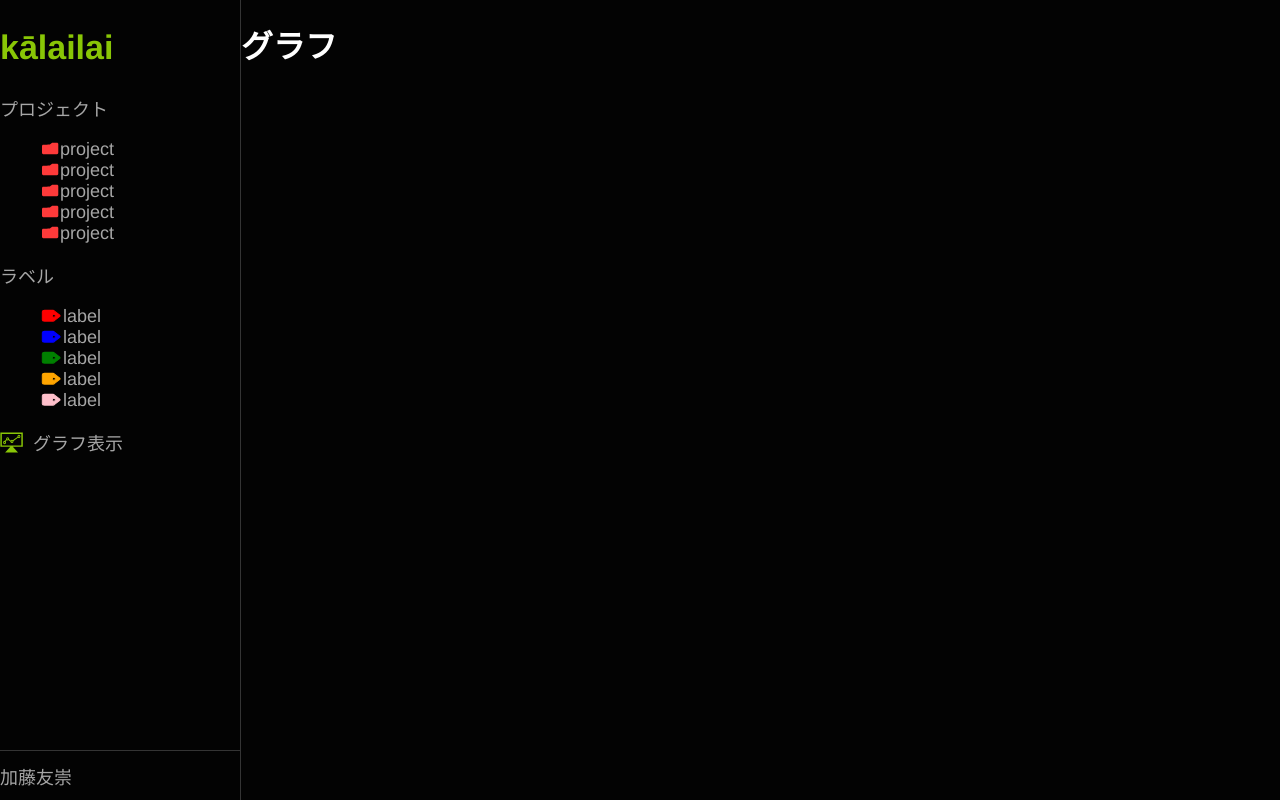
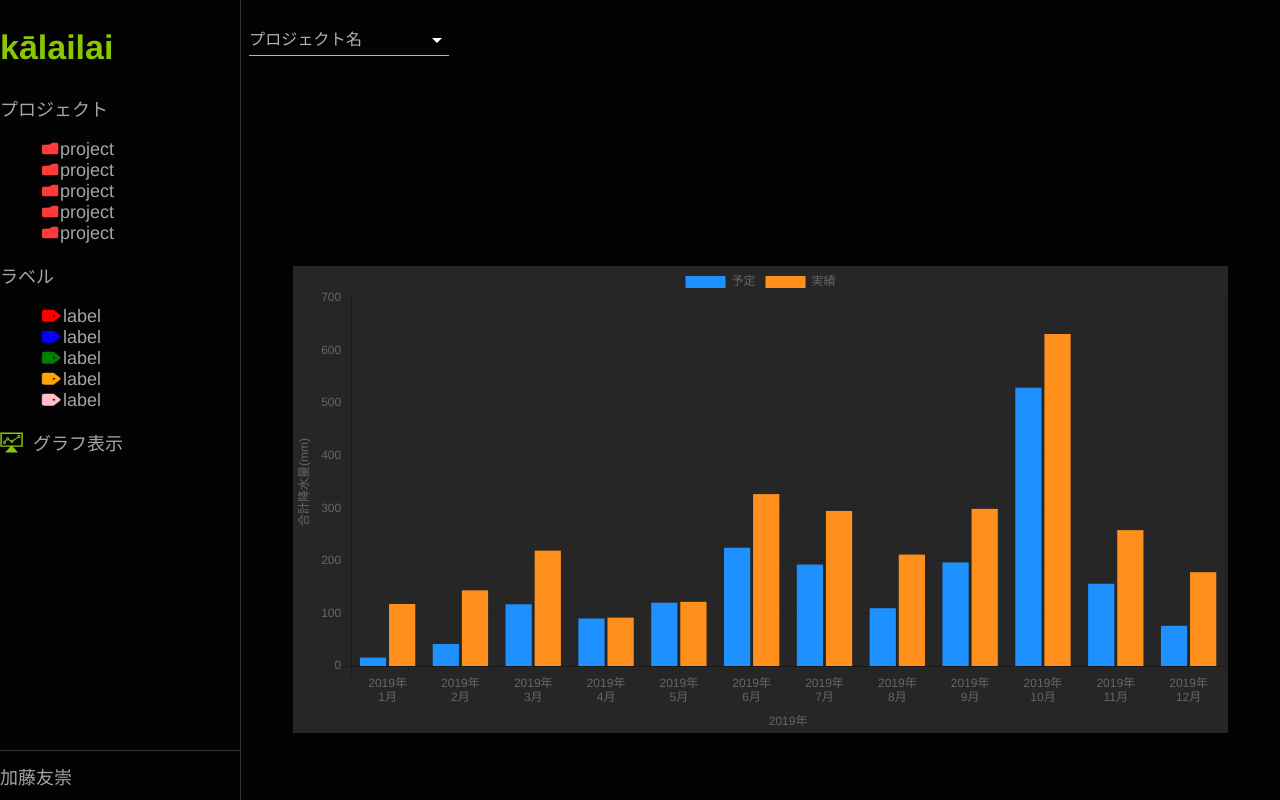
Before and after one commit to tomotaka-kato/dhw-last-project, a React (Create React App) app: page /Graph in a window 1280 px wide. Built offline with nearby package versions, Linux system fonts and the light colour scheme.

Commit message:
タスクオブジェクトのインターフェースを定義

```diff
--- a/package.json
+++ b/package.json
@@ -3,6 +3,7 @@
   "version": "0.1.0",
   "private": true,
   "dependencies": {
+    "@material-ui/core": "^4.11.3",
     "@testing-library/jest-dom": "^5.11.4",
     "@testing-library/react": "^11.1.0",
     "@testing-library/user-event": "^12.1.10",
@@ -11,6 +12,7 @@
     "@types/react": "^17.0.0",
     "@types/react-dom": "^17.0.0",
     "chart.js": "^2.9.4",
+    "moment": "^2.29.1",
     "react": "^17.0.1",
     "react-chartjs-2": "^2.11.1",
     "react-dom": "^17.0.1",
@@ -44,6 +46,7 @@
     ]
   },
   "devDependencies": {
+    "@types/moment": "^2.13.0",
     "@types/react-chartjs-2": "^2.5.7",
     "@types/react-router-dom": "^5.1.7",
     "node-sass": "^5.0.0"
--- a/src/components/pages/app/App.module.scss
+++ b/src/components/pages/app/App.module.scss
@@ -4,16 +4,16 @@
   background-color: #030303;
 }
 
-
-.side-nav  {
+.side-nav {
   width: 240px;
   min-width: 240px;
 }
 
-.main  {
+.main {
   color: white;
   width: calc(100vw - 240px);
   min-width: 1000px;
+  max-width: 1500px;
   overflow-x: auto;
   background-color: #030303;
 }
--- a/src/components/pages/app/App.tsx
+++ b/src/components/pages/app/App.tsx
@@ -3,9 +3,17 @@ import TaskTemplate from '../../templates/taskTemplate/TaskTemplate';
 import GraphTemplate from 'components/templates/graphTemplate/GraphTemplate';
 import style from './App.module.scss';
 import { BrowserRouter as Router, Route } from 'react-router-dom';
+import { createMuiTheme, ThemeProvider } from '@material-ui/core/styles';
+
+const theme = createMuiTheme({
+  palette: {
+    type: 'dark',
+  },
+});
 
 function App() {
   return (
+    <ThemeProvider theme={theme}>
       <div className={style.App}>
         <Router>
           <SideNav className={style['side-nav']} />
@@ -20,6 +28,7 @@ function App() {
           />
         </Router>
       </div>
+    </ThemeProvider>
   );
 }
 
--- a/src/components/templates/graphTemplate/GraphTemplate.tsx
+++ b/src/components/templates/graphTemplate/GraphTemplate.tsx
@@ -1,11 +1,210 @@
+import { Bar } from 'react-chartjs-2';
+import style from './graphTemplate.module.scss';
+import Select from '@material-ui/core/Select';
+import Input from '@material-ui/core/Input';
+import InputLabel from '@material-ui/core/InputLabel';
+import MenuItem from '@material-ui/core/MenuItem';
+import FormControl from '@material-ui/core/FormControl';
+
+import Chip from '@material-ui/core/Chip';
+import {
+  createStyles,
+  makeStyles,
+  useTheme,
+  Theme,
+} from '@material-ui/core/styles';
+
+import React from 'react';
+
 interface Prop {
   className: string;
 }
 
-const render = (prop: Prop) => (
-  <main className={prop.className}>
-    <h1>グラフ</h1>
-  </main>
+const graphData = {
+  labels: [
+    // 軸ラベル
+    // 各ラベルを配列にすることで軸ラベルが改行されて表示される
+    ['2019年', '1月'],
+    ['2019年', '2月'],
+    ['2019年', '3月'],
+    ['2019年', '4月'],
+    ['2019年', '5月'],
+    ['2019年', '6月'],
+    ['2019年', '7月'],
+    ['2019年', '8月'],
+    ['2019年', '9月'],
+    ['2019年', '10月'],
+    ['2019年', '11月'],
+    ['2019年', '12月'],
+  ],
+  datasets: [
+    // 表示するデータセット
+    {
+      data: [
+        16,
+        42,
+        117.5,
+        90.5,
+        120.5,
+        225,
+        193,
+        110,
+        197,
+        529.5,
+        156.5,
+        76.5,
+      ],
+      backgroundColor: 'rgba(30, 144, 255, 1)', // <--追加
+      label: '予定',
+    },
+    {
+      data: [
+        118,
+        144,
+        219.5,
+        92.105,
+        122.105,
+        327,
+        295,
+        212,
+        299,
+        631.5,
+        258.5,
+        178.5,
+      ],
+      backgroundColor: 'rgba(255, 144, 30, 1)', // <--追加
+      label: '実績',
+    },
+  ],
+};
+
+/** グラフオプション */
+const graphOption = {
+  scales: {
+    xAxes: [
+      // x軸設定
+      {
+        scaleLabel: {
+          // 軸ラベル設定
+          display: true,
+          labelString: '2019年',
+        },
+      },
+    ],
+    yAxes: [
+      // y軸設定
+      {
+        scaleLabel: {
+          display: true,
+          labelString: '合計降水量(mm)',
+        },
+      },
+    ],
+  },
+};
+
+// プロジェクト一覧
+const projectNames = [
+  'プロジェクト1',
+  'プロジェクト2',
+  'プロジェクト3',
+  'プロジェクト4',
+  'プロジェクト5',
+  'プロジェクト6',
+  'プロジェクト7',
+  'プロジェクト8',
+  'プロジェクト9',
+  'プロジェクト10',
+];
+
+const useStyles = makeStyles((theme: Theme) =>
+  createStyles({
+    formControl: {
+      margin: theme.spacing(1),
+      minWidth: 200,
+      maxWidth: 300,
+      height: 250,
+    },
+    chips: {
+      display: 'flex',
+      flexWrap: 'wrap',
+      color: 'white',
+    },
+    chip: {
+      margin: 2,
+    },
+    noLabel: {
+      marginTop: theme.spacing(3),
+    },
+  })
 );
 
-export default render;
+const ITEM_HEIGHT = 48;
+const ITEM_PADDING_TOP = 8;
+const MenuProps = {
+  PaperProps: {
+    style: {
+      maxHeight: ITEM_HEIGHT * 4.5 + ITEM_PADDING_TOP,
+      width: 250,
+    },
+  },
+};
+
+function getStyles(name: string, personName: string[], theme: Theme) {
+  return {
+    fontWeight:
+      personName.indexOf(name) === -1
+        ? theme.typography.fontWeightRegular
+        : theme.typography.fontWeightMedium,
+  };
+}
+
+const Render = (prop: Prop) => {
+  const classes = useStyles();
+  const theme = useTheme();
+
+  const [projectName, setProjectName] = React.useState<string[]>([]);
+
+  const handleChange = (event: React.ChangeEvent<{ value: unknown }>) => {
+    setProjectName(event.target.value as string[]);
+  };
+
+  return (
+    <main className={prop.className + ' ' + style.main}>
+      <FormControl className={classes.formControl}>
+        <InputLabel id="demo-mutiple-chip-label">プロジェクト名</InputLabel>
+        <Select
+          labelId="demo-mutiple-chip-label"
+          id="demo-mutiple-chip"
+          multiple
+          value={projectName}
+          onChange={handleChange}
+          input={<Input id="select-multiple-chip" />}
+          renderValue={(selected) => (
+            <div className={classes.chips}>
+              {(selected as string[]).map((value) => (
+                <Chip key={value} label={value} className={classes.chip} />
+              ))}
+            </div>
+          )}
+          MenuProps={MenuProps}
+        >
+          {projectNames.map((name) => (
+            <MenuItem
+              key={name}
+              value={name}
+              style={getStyles(name, projectName, theme)}
+            >
+              {name}
+            </MenuItem>
+          ))}
+        </Select>
+      </FormControl>
+      <div className={style.graphArea}>
+        <Bar data={graphData} options={graphOption} />
+      </div>
+    </main>
+  );
+};
+
+export default Render;
--- a/src/components/templates/graphTemplate/graphTemplate.module.scss
+++ b/src/components/templates/graphTemplate/graphTemplate.module.scss
@@ -0,0 +1,7 @@
+.main {
+  .graphArea {
+    width: 90%;
+    margin: 0 auto;
+    background-color: #262626;
+  }
+}
--- a/src/components/templates/sideNav/sideNav.module.scss
+++ b/src/components/templates/sideNav/sideNav.module.scss
@@ -28,6 +28,10 @@
       height: 100%;
       width: 100%;
       color: #a6a6a6;
+
+      &:hover {
+        background-color: #262626;
+      }
     }
   }
 
```
Also changed, not shown: src/repositories/MockData.tsx (added, +27 -0 lines), 2 other files (tests, documents, lock files or other folders). Lines whose indentation alone changed are shown as unchanged.
